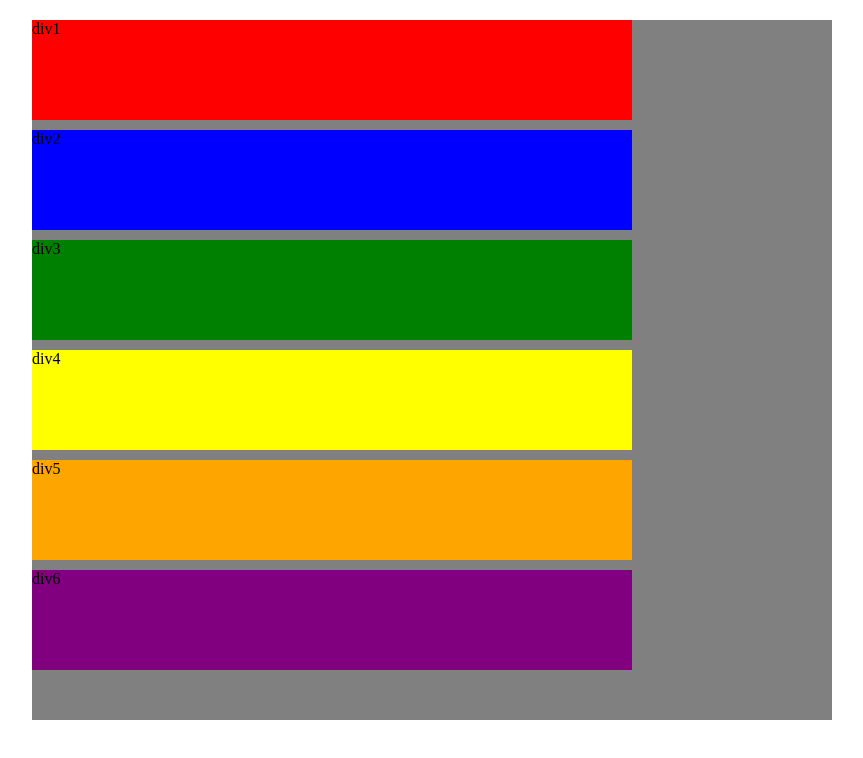
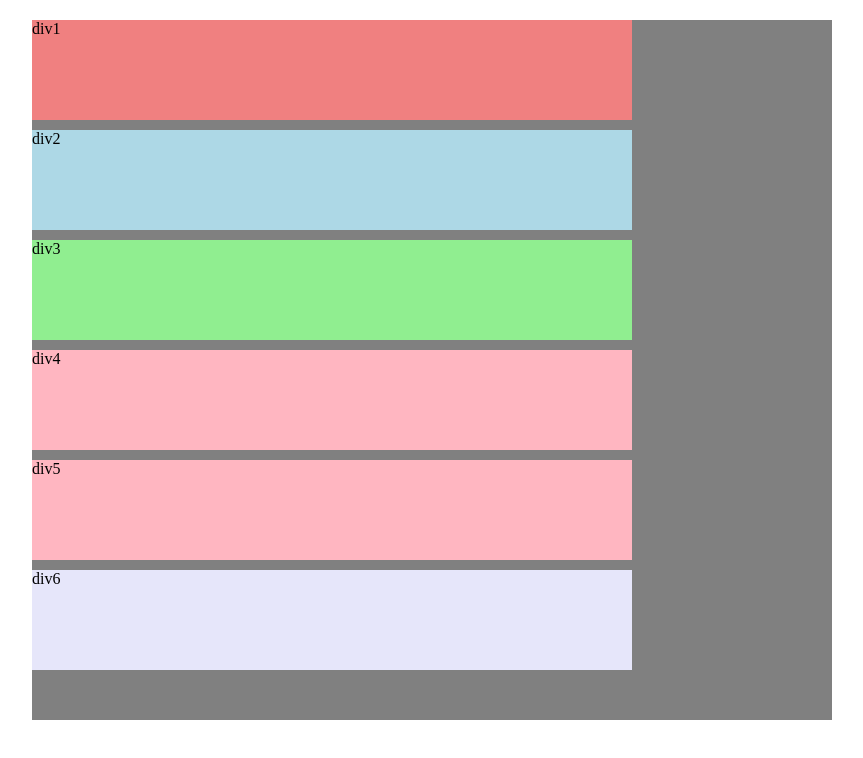
Before and after one commit to Frequincy/Frequincy.github.io, a plain HTML site: page Unzipped/0308/index.html in a window 1280 px wide. Shown: the whole page, without its empty margins (208-1071 px from the left). Drawn offline with Linux system fonts and the light colour scheme.

Commit message:
LCP Adjusted

```diff
--- a/Unzipped/0308/index.html
+++ b/Unzipped/0308/index.html
@@ -4,6 +4,7 @@
     <title>Home</title>
     <link rel="stylesheet" href="main.css">
     <script src="https://juxinglong.github.io/static/iframe-resizer/iframeResizer.contentWindow.min.js"></script>
+    <link href="head1.png" rel="icon" />
 </head>
 
 <body>
--- a/Unzipped/0308/main.css
+++ b/Unzipped/0308/main.css
@@ -8,42 +8,42 @@
 }
 
 #div1 {
-    background-color: red;
+    background-color: lightcoral;
     width: 600px;
     height: 100px;
     margin-bottom: 10px;
 }
 
 #div2 {
-    background-color: blue;
+    background-color: lightblue;
     width: 600px;
     height: 100px;
     margin-bottom: 10px;
 }
 
 #div3 {
-    background-color: green;
+    background-color: lightgreen;
     width: 600px;
     height: 100px;
     margin-bottom: 10px;
 }
 
 #div4 {
-    background-color: yellow;
+    background-color: lightpink;
     width: 600px;
     height: 100px;
     margin-bottom: 10px;
 }
 
 #div5 {
-    background-color: orange;
+    background-color: lightpink;
     width: 600px;
     height: 100px;
     margin-bottom: 10px;
 }
 
 #div6 {
-    background-color: purple;
+    background-color: lavender;
     width: 600px;
     height: 100px;
     margin-bottom: 10px;
```
Also changed, not shown: Unzipped/0308/a.svg (added), Unzipped/0308/b.svg (added), Unzipped/0308/head1.png (added), Unzipped/0308/head2.png (added).
